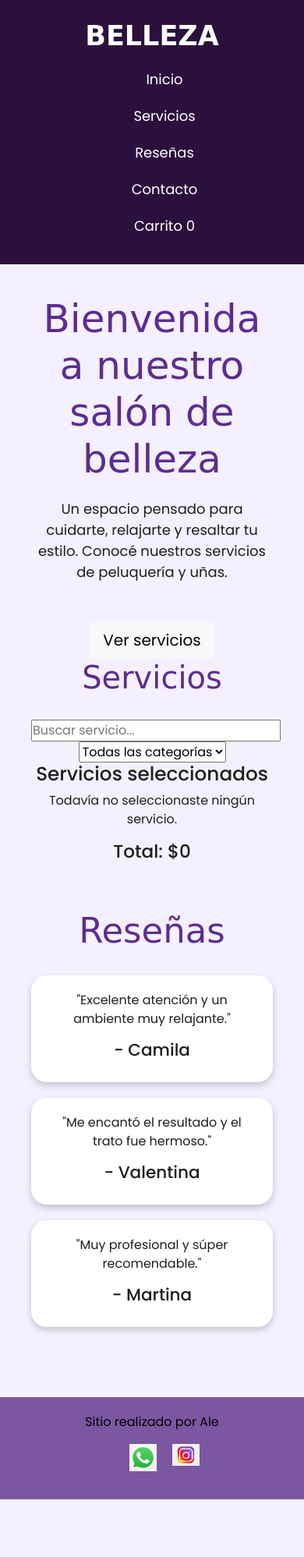
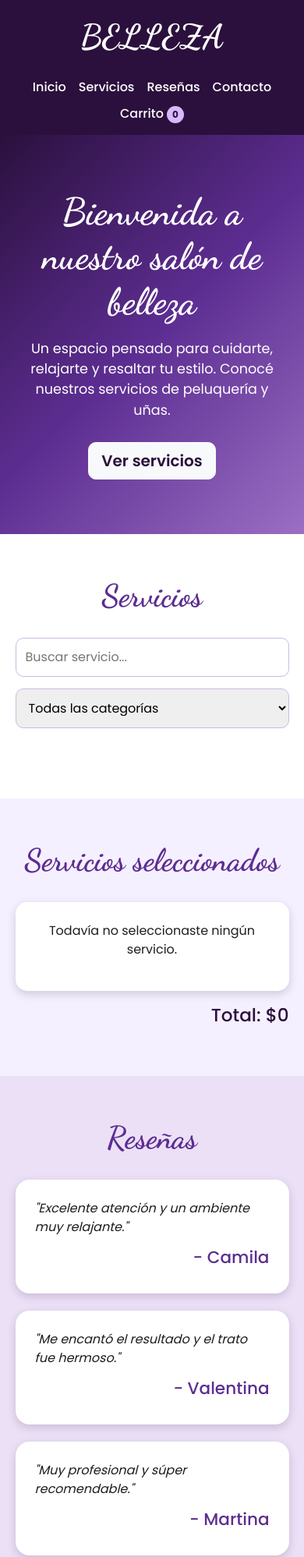
Before and after one commit to alejaduque-x/belleza, a plain HTML site: page index.html in a window 390 px wide. Shown: the top 1997 px of the page at 78% size. Before the commit the page ends 1923 px from the top, so only its background shows below. Drawn offline with nearby package versions, Linux system fonts and the light colour scheme; a script that the page names is missing.

Commit message:
styles.css

```diff
--- a/css/styles.css
+++ b/css/styles.css
@@ -1,279 +1,400 @@
-/* RESET */
+@import url('https://fonts.googleapis.com/css2?family=Dancing+Script:wght@700&family=Poppins:wght@400;500;600;700&display=swap');
 
-*{
+:root {
+    --violeta-oscuro: #2b103d;
+    --violeta: #5c2d91;
+    --lila: #7b57a1;
+    --lila-claro: #f5f0ff;
+    --blanco: #ffffff;
+    --texto: #1e1e1e;
+    --sombra: 0 4px 12px rgba(43, 16, 61, 0.18);
+}
+
+* {
     margin: 0;
     padding: 0;
     box-sizing: border-box;
 }
 
-/* BODY */
+html {
+    scroll-behavior: smooth;
+}
 
-body{
-    font-family: 'Poppins', sans-serif;
-    background-color: #f5f0ff;
-    color: #1e1e1e;
+body {
+    background-color: var(--lila-claro);
+    color: var(--texto);
+    font-family: "Poppins", sans-serif;
 }
 
 /* HEADER */
 
-header{
-    background-color: #2b103d;
+header {
+    position: sticky;
+    top: 0;
+    z-index: 1000;
     display: flex;
+    align-items: center;
     justify-content: space-between;
-    align-items: center;
-    padding: 20px;
+    gap: 20px;
+    padding: 15px 7%;
+    background-color: var(--violeta-oscuro);
 }
 
-.logo{
-    color: white;
+.logo {
+    color: var(--blanco);
+    font-family: "Dancing Script", cursive;
+    font-size: 2.7rem;
+    font-weight: bold;
     text-decoration: none;
-    font-size: 35px;
-    font-family: cursive;
+}
+
+.header-nav ul,
+.footer-list {
+    display: flex;
+    align-items: center;
+    gap: 20px;
+    margin: 0;
+    padding: 0;
+    list-style: none;
+}
+
+.header-nav a {
+    color: var(--blanco);
+    font-size: 1rem;
+    font-weight: 500;
+    text-decoration: none;
+}
+
+.header-nav a:hover {
+    color: #d7b8ff;
+}
+
+#contador-carrito {
+    display: inline-grid;
+    min-width: 22px;
+    height: 22px;
+    place-items: center;
+    border-radius: 50%;
+    background-color: #d7b8ff;
+    color: var(--violeta-oscuro);
+    font-size: 0.75rem;
     font-weight: bold;
 }
 
-/* NAV */
+/* HERO */
 
-.header-nav ul{
-    display: flex;
-    gap: 20px;
-    list-style: none;
+.hero {
+    display: grid;
+    min-height: 450px;
+    place-items: center;
+    align-content: center;
+    padding: 70px 20px;
+    color: var(--blanco);
+    text-align: center;
+    background: linear-gradient(135deg, #2b103d, #5c2d91, #9b6fc4);
 }
 
-.header-nav a{
-    text-decoration: none;
-    color: white;
-    font-size: 18px;
-    transition: 0.3s;
+.titulo-home {
+    max-width: 850px;
+    margin-bottom: 18px;
+    font-family: "Dancing Script", cursive;
+    font-size: clamp(3rem, 6vw, 5rem);
 }
 
-.header-nav a:hover{
-    color: #d7b8ff;
+.parrafo {
+    max-width: 700px;
+    margin-bottom: 28px;
+    font-size: 1.1rem;
 }
 
-/* MAIN */
-
-main{
-    padding: 40px;
-    text-align: center;
+.hero .btn {
+    border-radius: 10px;
+    color: var(--violeta-oscuro);
+    font-weight: 600;
 }
 
-.titulo-home{
-    font-size: 50px;
-    color: #5c2d91;
-    margin-bottom: 20px;
-    font-family: cursive;
+/* SECCIONES */
+
+section {
+    padding: 70px 7%;
 }
 
-.parrafo{
-    max-width: 700px;
-    margin: auto;
-    margin-bottom: 50px;
-    font-size: 18px;
+section h2,
+.contacto h1 {
+    margin-bottom: 30px;
+    color: var(--violeta);
+    font-family: "Dancing Script", cursive;
+    font-size: clamp(2.5rem, 4vw, 3.5rem);
+    text-align: center;
 }
 
 /* SERVICIOS */
 
-.servicios h2{
-    font-size: 40px;
-    color: #5c2d91;
-    margin-bottom: 30px;
-    font-family: cursive;
+.servicios {
+    background-color: var(--blanco);
 }
 
-.card-servicio{
-    background-color: white;
-    width: 220px;
-    display: inline-block;
-    margin: 15px auto;
-    padding: 15px;
-    border-radius: 20px;
-    box-shadow: 0px 4px 10px rgba(0,0,0,0.2);
-    vertical-align: top;
+.filtros {
+    display: flex;
+    max-width: 850px;
+    gap: 15px;
+    margin: 0 auto 35px;
 }
 
-.card-servicio img{
+.filtros input,
+.filtros select,
+.contacto input,
+.contacto textarea {
     width: 100%;
-    height: 120px;
-    object-fit: cover;
-    border-radius: 15px;
+    padding: 12px;
+    border: 1px solid #cdb9df;
+    border-radius: 10px;
+    font: inherit;
+    outline: none;
 }
 
-.card-servicio h3{
-    margin-top: 15px;
-    color: #2b103d;
-    font-size: 25px;
+.filtros input:focus,
+.filtros select:focus,
+.contacto input:focus,
+.contacto textarea:focus {
+    border-color: var(--violeta);
+    box-shadow: 0 0 0 3px rgba(92, 45, 145, 0.18);
 }
 
-.card-servicio p{
-    margin: 15px 0;
-    font-size: 22px;
-    color: #5c2d91;
+.contenedor-servicios {
+    display: flex;
+    flex-wrap: wrap;
+    justify-content: center;
+    gap: 24px;
+}
+
+/* Cards creadas desde JavaScript */
+
+.servicio,
+.card-servicio {
+    flex: 1 1 220px;
+    max-width: 260px;
+    overflow: hidden;
+    border-radius: 18px;
+    background-color: var(--blanco);
+    box-shadow: var(--sombra);
+    text-align: center;
+}
+
+.servicio img,
+.card-servicio img {
+    width: 100%;
+    height: 180px;
+    object-fit: cover;
+}
+
+.servicio h3,
+.card-servicio h3 {
+    margin: 16px 15px 10px;
+    color: var(--violeta-oscuro);
+    font-size: 1.1rem;
+}
+
+.servicio p,
+.card-servicio p {
+    margin: 10px 15px;
+    color: var(--violeta);
+    font-weight: 600;
+}
+
+.servicio button,
+.card-servicio button,
+.contacto button {
+    margin: 8px 15px 18px;
+    padding: 10px 16px;
+    border: none;
+    border-radius: 8px;
+    background-color: var(--violeta);
+    color: var(--blanco);
+    cursor: pointer;
+    font: inherit;
+    font-weight: 600;
+}
+
+.servicio button:hover,
+.card-servicio button:hover,
+.contacto button:hover {
+    background-color: var(--violeta-oscuro);
+}
+
+/* CARRITO */
+
+.carrito {
+    max-width: 1100px;
+    margin: auto;
+}
+
+#items-carrito {
+    overflow: hidden;
+    border-radius: 15px;
+    background-color: var(--blanco);
+    box-shadow: var(--sombra);
+}
+
+.carrito-vacio {
+    padding: 25px;
+    text-align: center;
+}
+
+.item-carrito {
+    display: flex;
+    align-items: center;
+    justify-content: space-between;
+    gap: 15px;
+    padding: 16px 20px;
+    border-bottom: 1px solid #eadff2;
+}
+
+.item-carrito:last-child {
+    border-bottom: none;
+}
+
+.item-carrito button {
+    margin-left: 5px;
+    padding: 6px 10px;
+    border: none;
+    border-radius: 6px;
+    background-color: #e7d4f5;
+    color: var(--violeta-oscuro);
+    cursor: pointer;
     font-weight: bold;
 }
 
-.card-servicio button{
-    background-color: #5c2d91;
-    color: white;
-    border: none;
-    padding: 12px 25px;
-    border-radius: 10px;
-    cursor: pointer;
-    font-size: 16px;
-    transition: 0.3s;
+.item-carrito .eliminar {
+    background-color: #f3d2d2;
+    color: #8b1e1e;
 }
 
-.card-servicio button:hover{
-    background-color: #2b103d;
+.total-carrito {
+    margin-top: 18px;
+    color: var(--violeta-oscuro);
+    text-align: right;
 }
 
 /* RESEÑAS */
 
-.resenas{
-    margin-top: 60px;
-    text-align: center;
+.resenas {
+    background-color: #ece0f7;
 }
 
-.resenas h2{
-    font-size: 45px;
-    color: #5c2d91;
-    margin-bottom: 30px;
-    font-family: cursive;
+.grid-resenas {
+    display: grid;
+    grid-template-columns: repeat(3, 1fr);
+    gap: 22px;
 }
 
-.grid-resenas{
-    display: grid;
-    grid-template-columns: repeat(3, 1fr);
-    gap: 20px;
+.resena {
+    padding: 25px;
+    border-radius: 18px;
+    background-color: var(--blanco);
+    box-shadow: var(--sombra);
 }
 
-.resena{
-    background-color: white;
-    padding: 20px;
-    border-radius: 20px;
-    box-shadow: 0px 4px 10px rgba(0,0,0,0.2);
+.resena p {
+    margin-bottom: 14px;
+    font-style: italic;
 }
 
-.resena p{
-    margin-bottom: 15px;
+.resena h4 {
+    color: var(--violeta);
+    text-align: right;
 }
 
 /* CONTACTO */
 
-.contacto{
-    text-align: center;
-    padding: 20px;
+.contacto {
+    min-height: 600px;
+    padding-top: 70px;
 }
 
-.contacto h1{
-    color : #2b103d;
-    font-size: 50px;
-    margin-bottom: 30px;
-    font-family: 'Dancing Script', cursive;
+.contacto form {
+    display: grid;
+    max-width: 550px;
+    gap: 16px;
+    margin: auto;
+    padding: 30px;
+    border-radius: 18px;
+    background-color: var(--blanco);
+    box-shadow: var(--sombra);
 }
 
-.contacto form{
-    background-color: white;
-    max-width: 500px;
-    margin: auto;
-    padding: 30px;
-    border-radius: 20px;
-    box-shadow: 0px 4px 10px rgba(0,0,0,0.2);
+.contacto textarea {
+    min-height: 130px;
+    resize: vertical;
 }
 
-.contacto input,
-.contacto textarea{
-    width: 100%;
-    margin-bottom: 20px;
-    padding: 12px;
-    border: 1px solid #ccc;
-    border-radius: 10px;
-    font-family: 'Poppins', sans-serif;
+.contacto button {
+    width: max-content;
+    margin: 0;
 }
 
-.contacto textarea{
-    height: 120px;
-    resize: none;
+/* FOOTER */
+
+footer {
+    display: flex;
+    align-items: center;
+    justify-content: space-between;
+    gap: 20px;
+    padding: 25px 7%;
+    background-color: var(--violeta-oscuro);
+    color: var(--blanco);
 }
 
-.contacto button{
-    background-color: #7b57a1;
-    color: black;
-    border: none;
-    padding: 12px 25px;
-    border-radius: 10px;
-    cursor: pointer;
-    font-size: 16px;
-    transition: 0.3s;
-}
-
-.contacto button:hover{
-    background-color: black;
-    color: white;
-}
-
-/* FOOTER (UNO SOLO) */
-
-footer{
-    background-color: #7b57a1;
-    color: black;
-    text-align: center;
-    padding: 20px;
-    margin-top: 50px;
-}
-
-.footer-list{
-    display: flex;
-    justify-content: center;
-    gap: 20px;
-    list-style: none;
-    margin-top: 15px;
-}
-
-.footer-list img{
-    width: 35px;
+.footer-list img {
+    width: 32px;
+    height: 32px;
+    object-fit: contain;
 }
 
 /* RESPONSIVE */
 
-@media (max-width: 1024px) {
+@media (max-width: 768px) {
+    header {
+        flex-direction: column;
+        padding: 15px 5%;
+    }
+
+    .header-nav ul {
+        flex-wrap: wrap;
+        justify-content: center;
+        gap: 10px 16px;
+    }
+
+    section {
+        padding: 55px 5%;
+    }
+
+    .filtros {
+        flex-direction: column;
+    }
 
     .grid-resenas {
-        grid-template-columns: repeat(2, 1fr);
+        grid-template-columns: 1fr;
     }
 
-    .card-servicio {
-        width: 45%;
+    footer {
+        flex-direction: column;
+        text-align: center;
     }
 }
 
-@media (max-width: 768px){
-
-    header{
-        flex-direction: column;
-        gap: 15px;
+@media (max-width: 480px) {
+    .hero {
+        min-height: 400px;
     }
 
-    .header-nav ul{
+    .item-carrito {
         flex-direction: column;
-        align-items: center;
+        align-items: flex-start;
     }
 
-    .grid-resenas{
-        grid-template-columns: 1fr;
-    }
-
-    .card-servicio{
-        width: 90%;
-    }
-
-    .contacto form{
-        width: 90%;
-    }
-
-    .contacto input,
-    .contacto textarea,
-    .contacto button{
-        font-size: 16px;
+    .servicio,
+    .card-servicio {
+        max-width: 100%;
     }
 }
```
